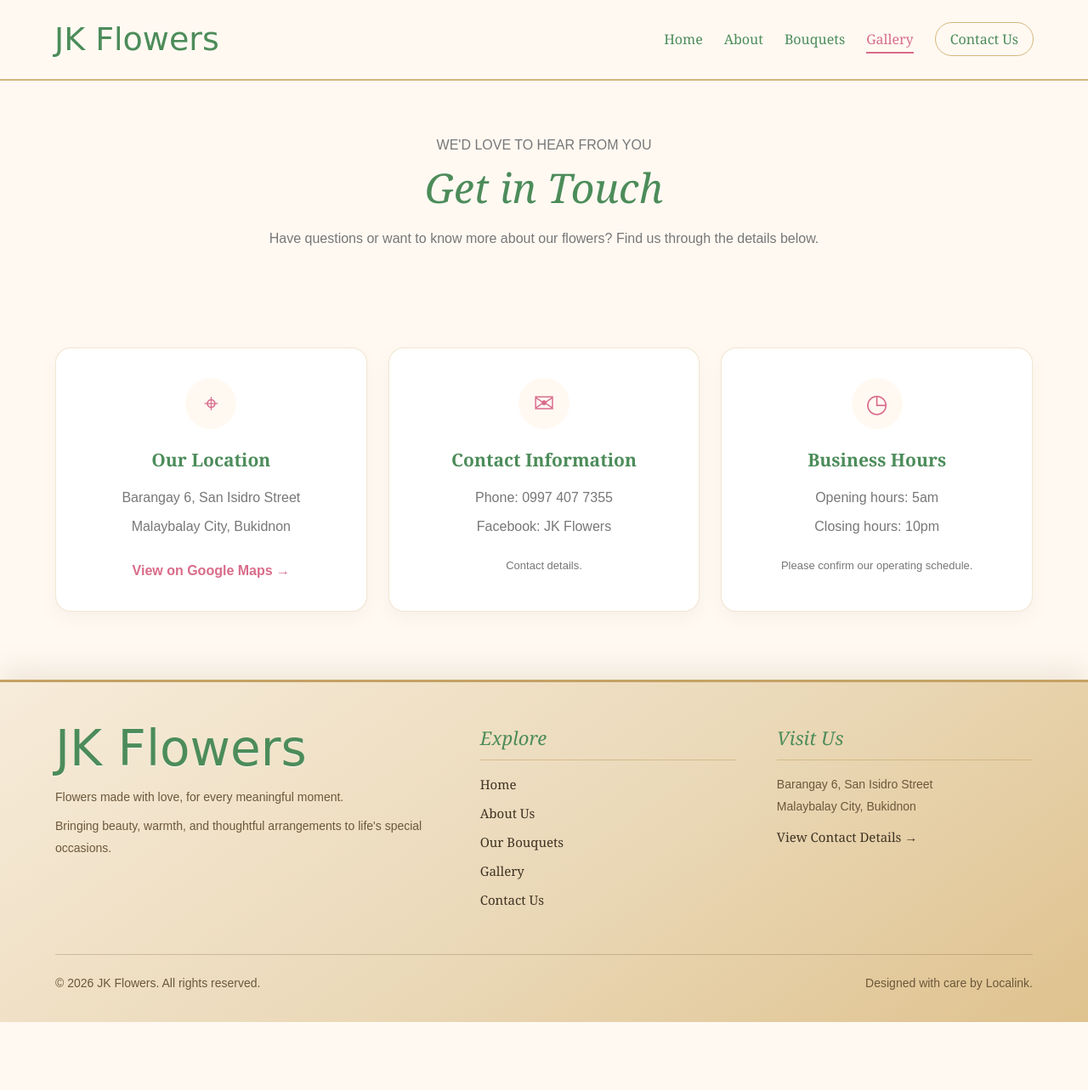
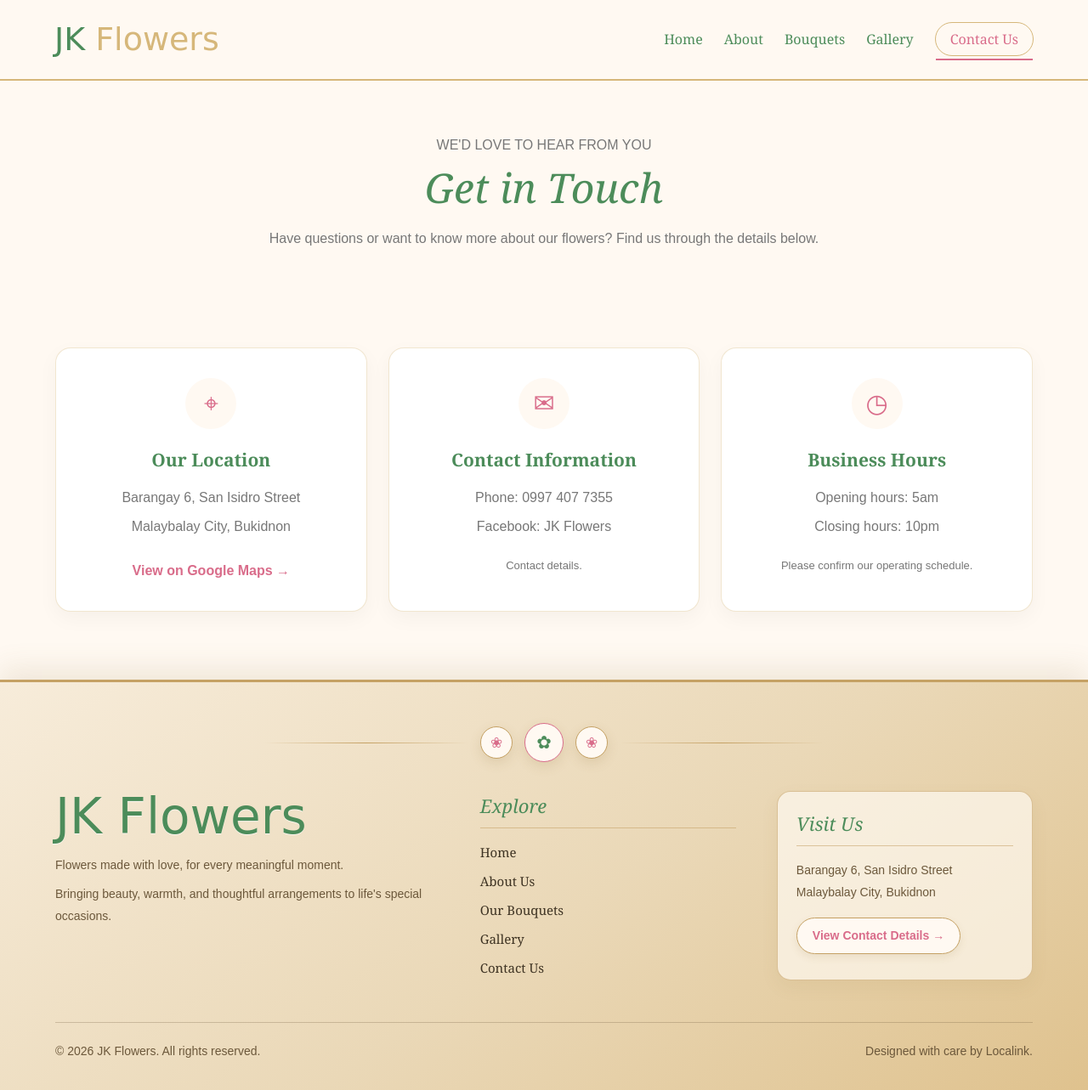
Before and after one commit to jmsostewpidd/JK-Flowers, a plain HTML site: page contact.html in a window 1280 px wide. Shown: the whole page at 85% size. Before the commit the page ends 1203 px from the top, so only its background shows below. Drawn offline with Linux system fonts and the light colour scheme.

Commit message:
Refactor contact.html structure and styles

```diff
--- a/contact.html
+++ b/contact.html
@@ -1,4 +1,3 @@
-
 <!DOCTYPE html>
 <html lang="en">
 <head>
@@ -11,14 +10,14 @@
 
 <header>
     <nav class="navbar">
-        <a href="index.html" class="logo">JK Flowers</a>
+        <a href="index.html" class="logo">JK <span>Flowers</span></a>
 
         <ul class="nav-links">
             <li><a href="index.html">Home</a></li>
             <li><a href="about.html">About</a></li>
             <li><a href="bouquets.html">Bouquets</a></li>
-            <li><a href="gallery.html" class="active">Gallery</a></li>
-            <li><a href="contact.html" class="contact-link">Contact Us</a></li>
+            <li><a href="gallery.html">Gallery</a></li>
+            <li><a href="contact.html" class="contact-link active">Contact Us</a></li>
         </ul>
     </nav>
 </header>
@@ -36,7 +35,6 @@
             <div class="container">
                 <div class="contact-grid">
 
-
                     <a href="#map-popup" class="contact-card location-card">
                         <div class="contact-icon">⌖</div>
                         <h3>Our Location</h3>
@@ -53,7 +51,6 @@
                         <span class="contact-note">Contact details.</span>
                     </div>
 
-
                     <div class="contact-card">
                         <div class="contact-icon">◷</div>
                         <h3>Business Hours</h3>
@@ -66,7 +63,6 @@
             </div>
         </section>
     </main>
-
 
     <div id="map-popup" class="map-popup">
         <a href="#contact" class="map-overlay"></a>
@@ -92,7 +88,6 @@
             </iframe>
 
             <a
-
                 href="https://www.google.com/maps/embed?pb=!1m18!1m12!1m3!1d493.6845442538979!2d125.12898547976907!3d8.154666775864513!2m3!1f0!2f0!3f0!3m2!1i1024!2i768!4f13.1!3m3!1m2!1s0x32ffab00575dba7d%3A0x3818e3957911cdce!2sBakerist%20%26%20packaging!5e0!3m2!1sen!2sph!4v1794787933220!5m2!1sen!2sph"
                 target="_blank"
                 rel="noopener noreferrer"
@@ -102,9 +97,14 @@
         </div>
     </div>
 
-
 <footer class="site-footer">
     <div class="container">
+
+        <div class="footer-bloom-crown">
+            <span>❀</span>
+            <span>✿</span>
+            <span>❀</span>
+        </div>
 
         <div class="footer-content">
 
@@ -129,11 +129,11 @@
                 <a href="contact.html">Contact Us</a>
             </div>
 
-            <div class="footer-column">
+            <div class="footer-column footer-visit-card">
                 <h3>Visit Us</h3>
                 <p>Barangay 6, San Isidro Street</p>
                 <p>Malaybalay City, Bukidnon</p>
-                <a href="contact.html">View Contact Details →</a>
+                <a href="contact.html" class="footer-pill-link">View Contact Details →</a>
             </div>
 
         </div>
@@ -146,6 +146,5 @@
     </div>
 </footer>
 
-
 </body>
 </html>
```
